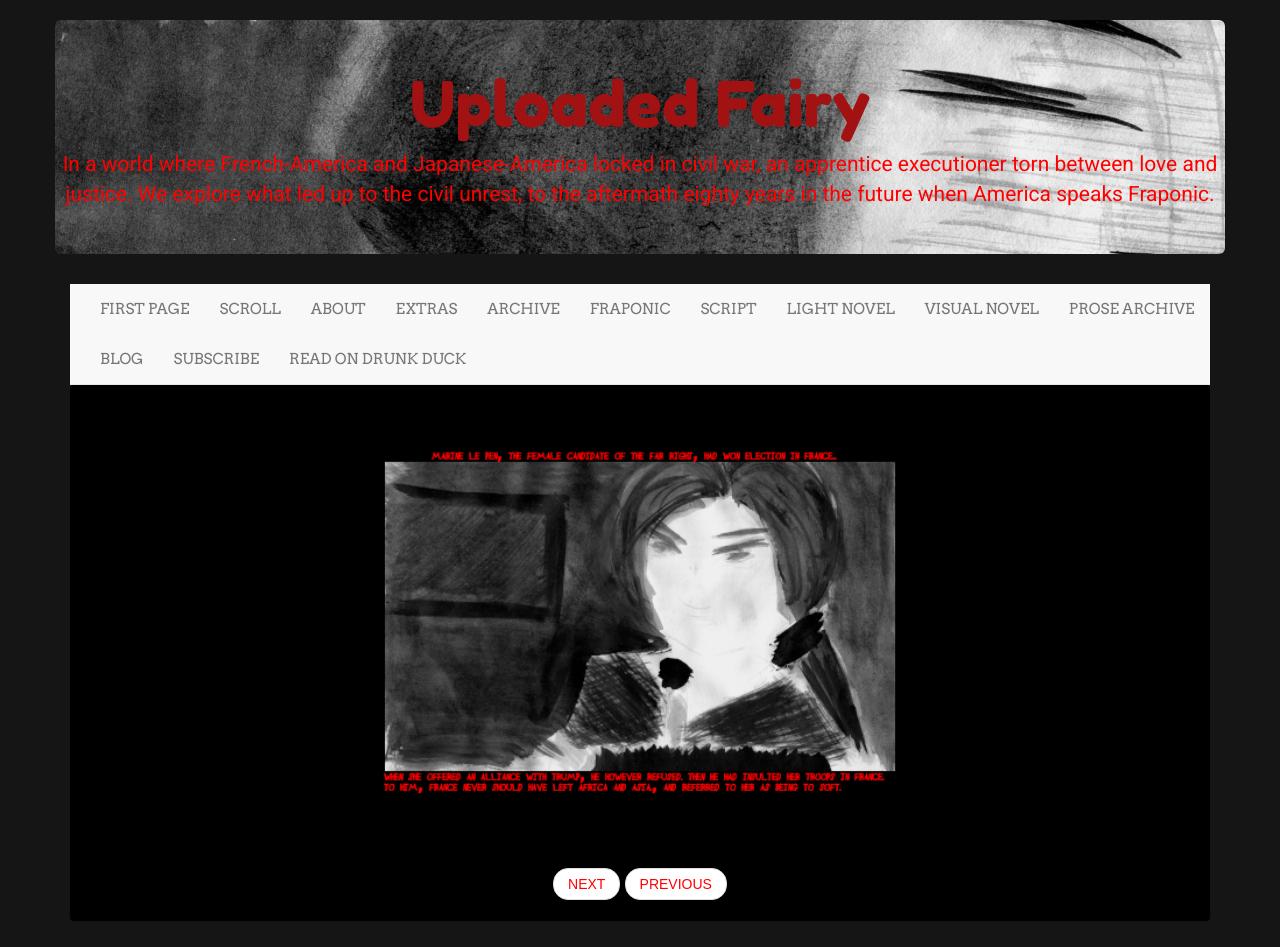
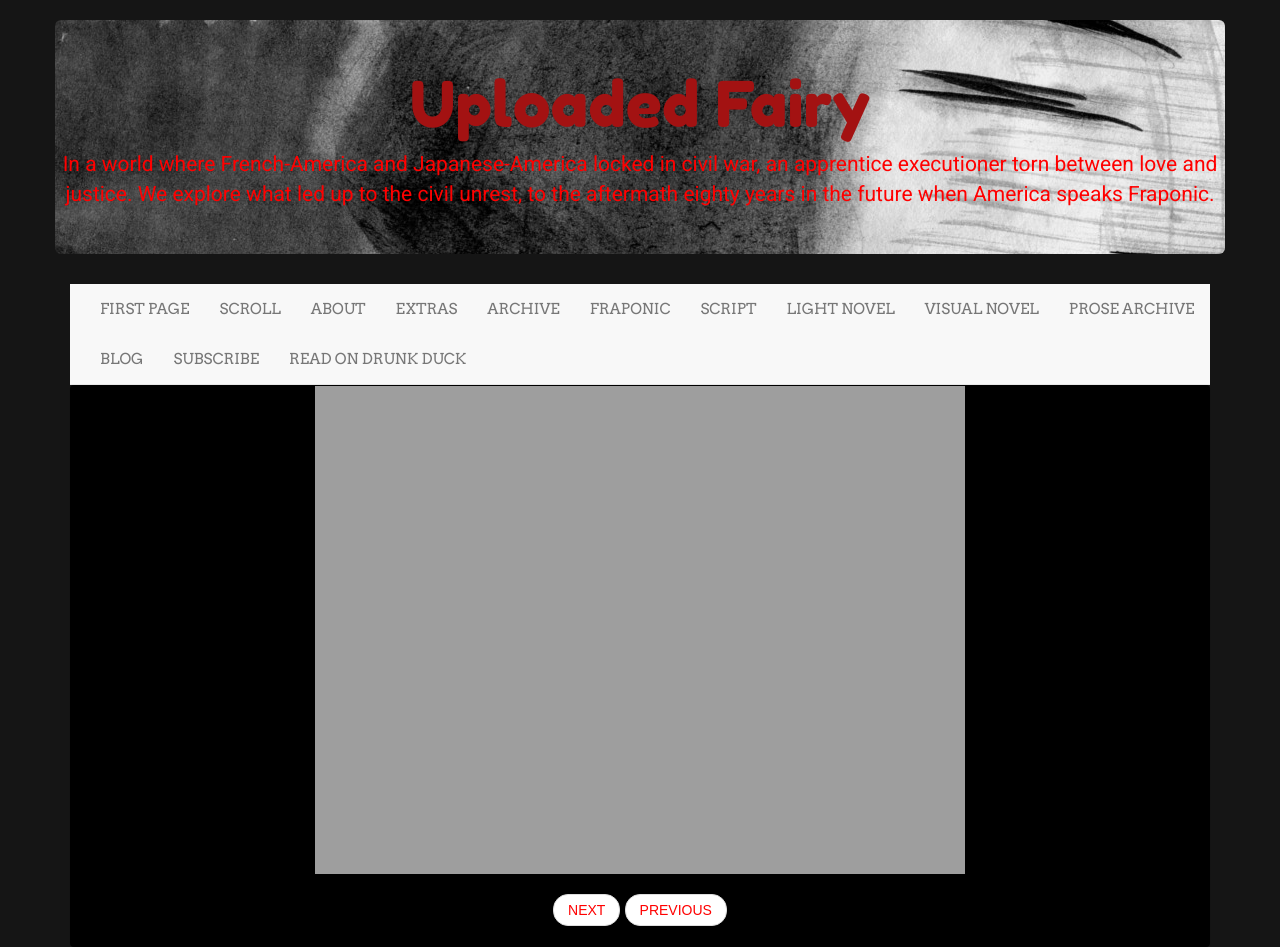
Before and after one commit to LWFlouisa/UploadedFairy, a Jekyll site: the page built from _posts/2021-08-11-page8.md, in a window 1280 px wide. Built offline with Jekyll 4.4.1, drawn with Linux system fonts in a browser that asks for light colours; nearby versions of some CDN libraries; before the commit the page ends 921 px from its top, so only the background shows below that.

Commit message:
Update 2021-08-11-page8.md

```diff
--- a/_posts/2021-08-11-page8.md
+++ b/_posts/2021-08-11-page8.md
@@ -5,4 +5,4 @@ title: Marine Le Pen's Declaration
 categories: page
 permalink: /008
 ---
-![PAGE EIGHT]({{ site.url }}/pages/pagetest8.png)
+![PAGE EIGHT]({{ site.url }}/finished_pages/page_8.png)
```
